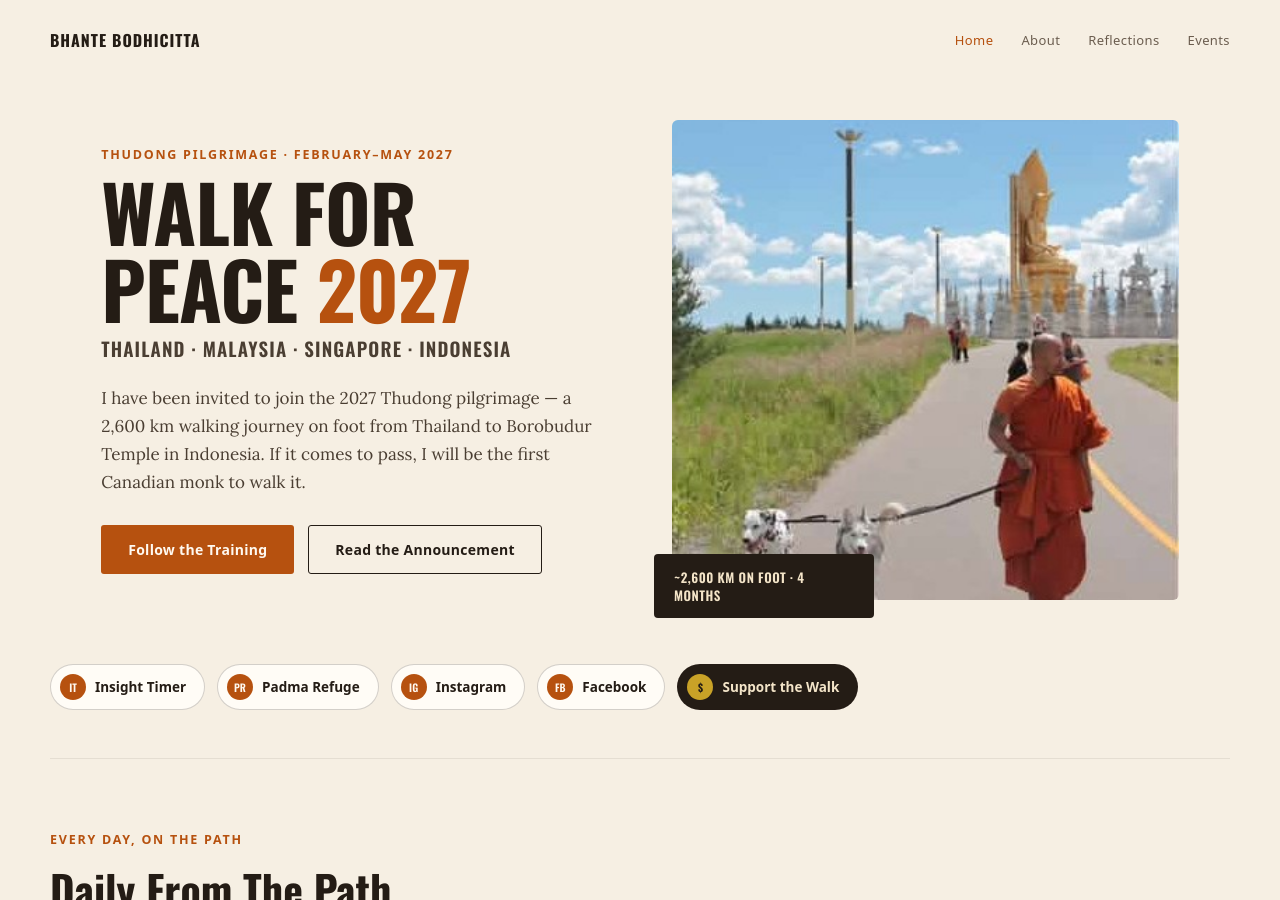
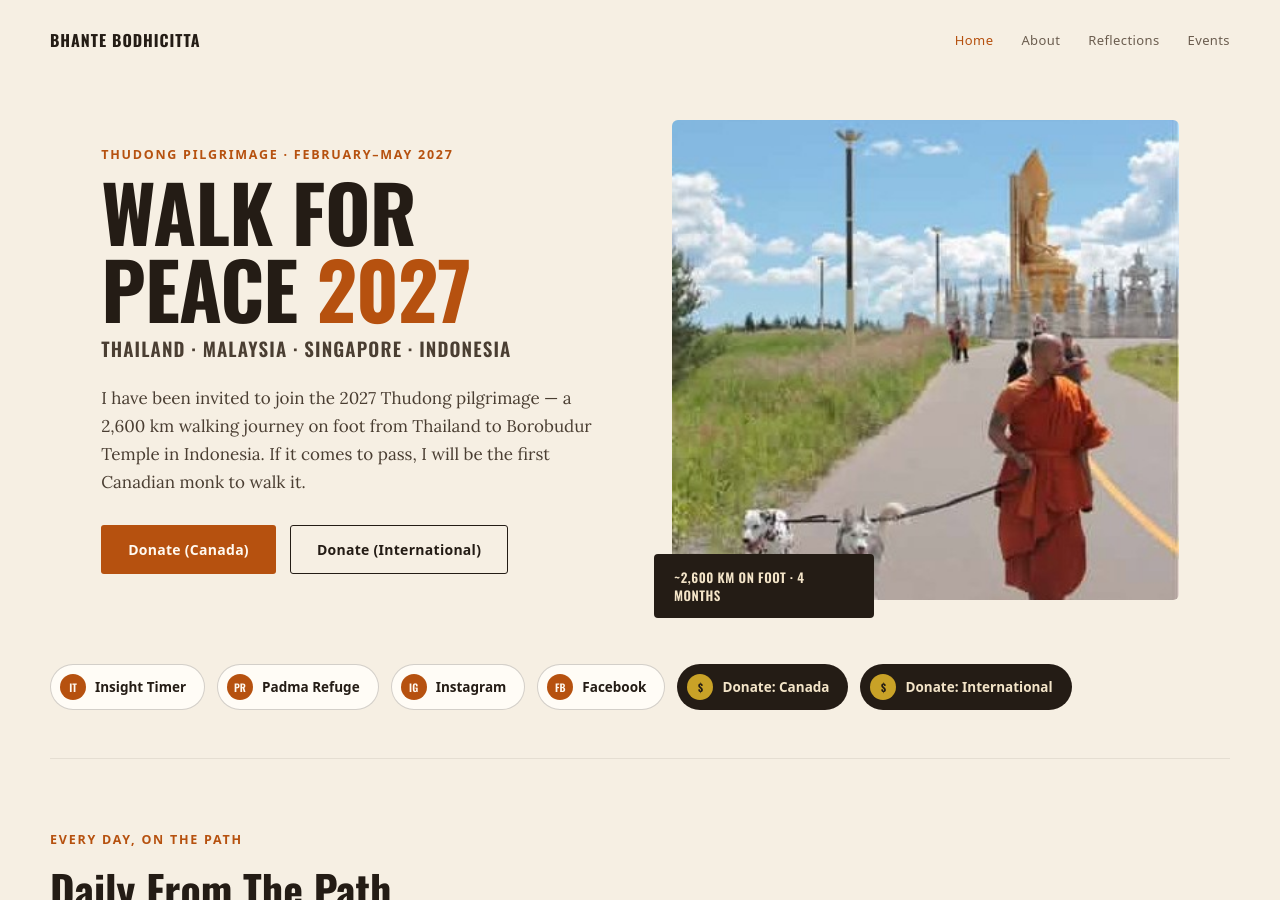
Before and after one commit to connectthu/bhantebo, a Jekyll site: the page built from index.html, in a window 1280 px wide and 900 px high. Built offline with Jekyll 4.4.1, drawn with Linux system fonts in a browser that asks for light colours.

Commit message:
Replace hero CTAs with two donate buttons; update social links
- Hero buttons: "Follow the Training" / "Read the Announcement" ->
  "Donate (Canada)" (CanadaHelps) / "Donate (International)" (PayPal
  Giving Fund) — the actual primary calls to action Bhante wants there.
- Follow-row's single generic donate pill split into the same two,
  labeled "Donate: Canada" / "Donate: International".
- _config.yml: replaced social.donate with donate_canada /
  donate_international; updated insight_timer to the real profile URL
  and instagram to the real handle (both were placeholder domains).

Co-Authored-By: Claude Sonnet 5 <noreply@anthropic.com>

```diff
--- a/_config.yml
+++ b/_config.yml
@@ -18,11 +18,12 @@ email: hello@bhanteboddhicitta.com
 accent_color: "#B6510F"
 
 social:
-  insight_timer: "https://insighttimer.com"
+  insight_timer: "https://insighttimer.com/BhanteBodhicitta"
   padma_refuge: "https://padmarefuge.org"
-  instagram: "https://instagram.com"
+  instagram: "https://www.instagram.com/bhantebodhicitta"
   facebook: "https://facebook.com/BhanteBo"
-  donate: "https://padmarefuge.org/donate"
+  donate_canada: "https://www.canadahelps.org/en/charities/padma-refuge-foundation/"
+  donate_international: "https://www.paypal.com/ca/fundraiser/charity/5418916"
 
 # Build settings
 markdown: kramdown
--- a/_includes/follow-row.html
+++ b/_includes/follow-row.html
@@ -11,7 +11,10 @@
   <a class="follow-link" href="{{ site.social.facebook }}" target="_blank" rel="noopener">
     <span class="icon">FB</span><span class="label">Facebook</span>
   </a>
-  <a class="follow-link donate" href="{{ site.social.donate }}" target="_blank" rel="noopener">
-    <span class="icon">$</span><span class="label">Support the Walk</span>
+  <a class="follow-link donate" href="{{ site.social.donate_canada }}" target="_blank" rel="noopener">
+    <span class="icon">$</span><span class="label">Donate: Canada</span>
+  </a>
+  <a class="follow-link donate" href="{{ site.social.donate_international }}" target="_blank" rel="noopener">
+    <span class="icon">$</span><span class="label">Donate: International</span>
   </a>
 </div>
--- a/index.html
+++ b/index.html
@@ -10,8 +10,8 @@ title: Home
       <div class="subline">THAILAND &middot; MALAYSIA &middot; SINGAPORE &middot; INDONESIA</div>
       <p class="intro">I have been invited to join the 2027 Thudong pilgrimage &mdash; a 2,600&nbsp;km walking journey on foot from Thailand to Borobudur Temple in Indonesia. If it comes to pass, I will be the first Canadian monk to walk it.</p>
       <div class="hero-actions">
-        <a href="{{ '/about/' | relative_url }}" class="btn btn-primary">Follow the Training</a>
-        <a href="{{ '/about/' | relative_url }}" class="btn btn-outline">Read the Announcement</a>
+        <a href="{{ site.social.donate_canada }}" target="_blank" rel="noopener" class="btn btn-primary">Donate (Canada)</a>
+        <a href="{{ site.social.donate_international }}" target="_blank" rel="noopener" class="btn btn-outline">Donate (International)</a>
       </div>
     </div>
     <div class="hero-media">
```
